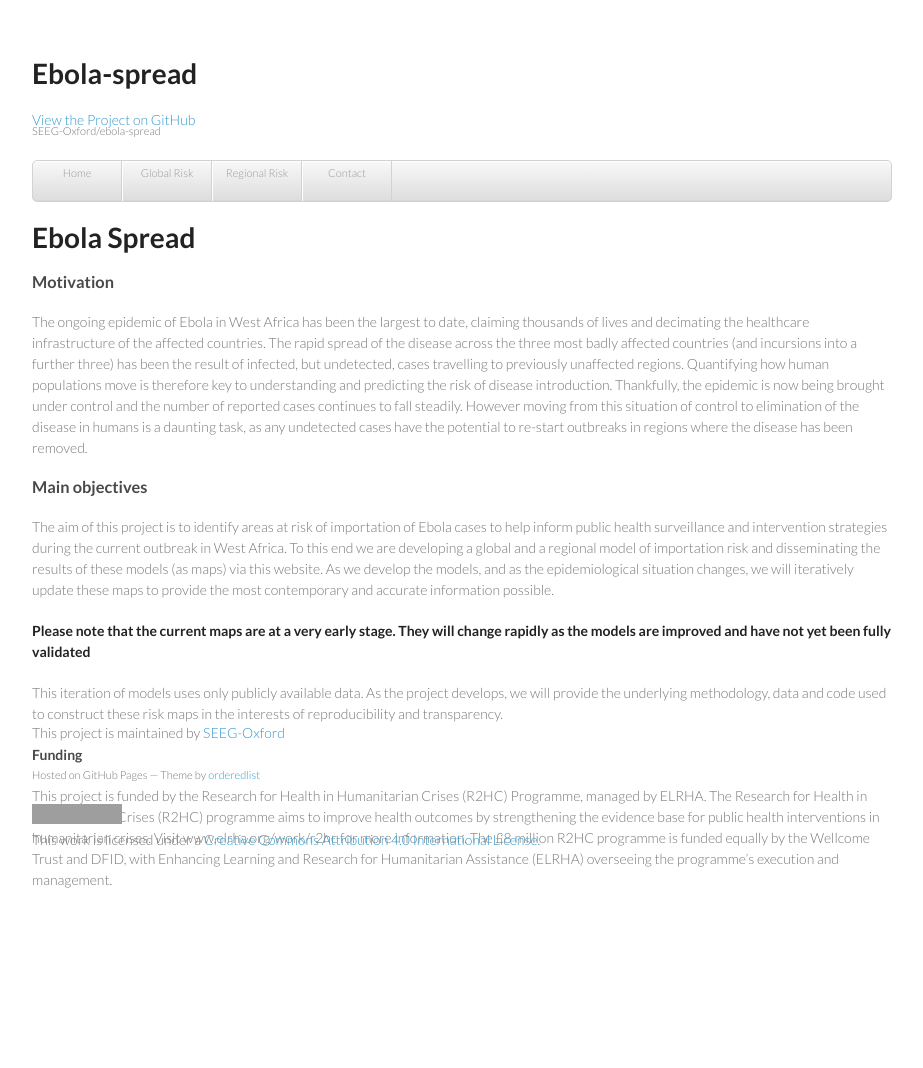
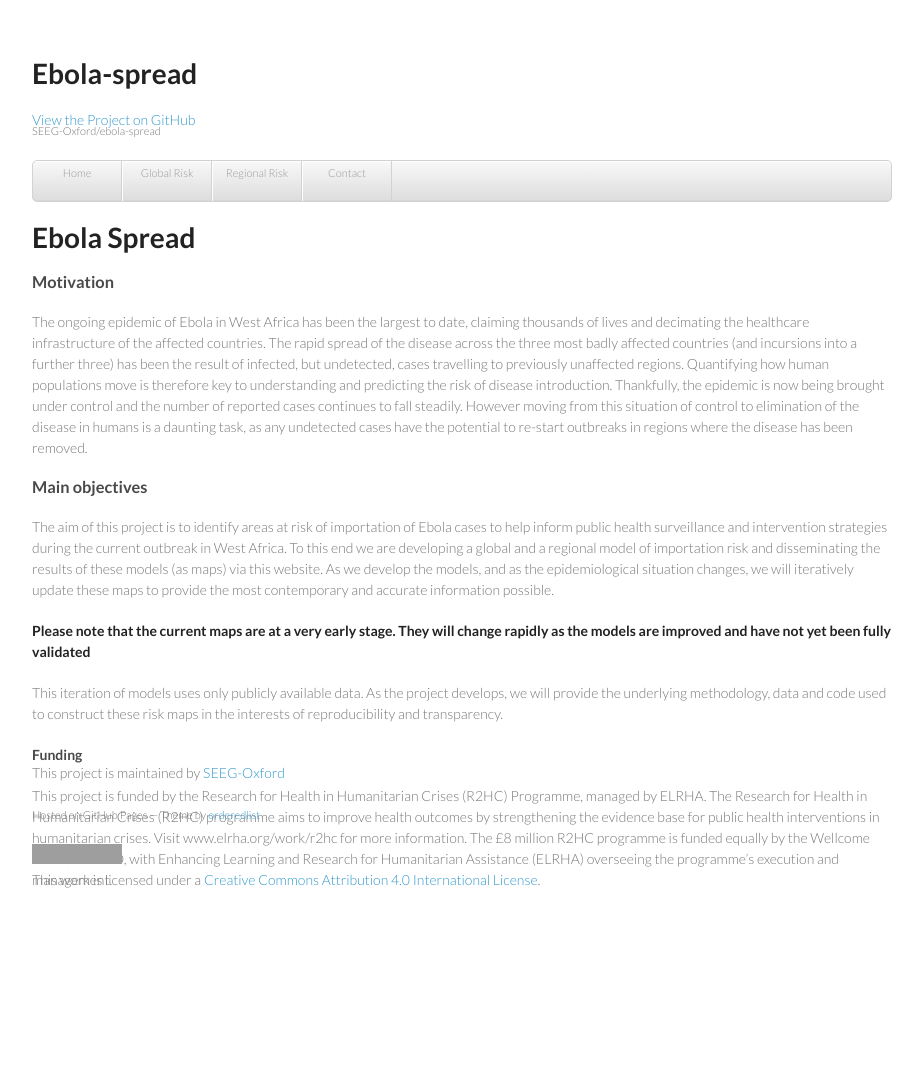
Before and after one commit to SEEG-Oxford/ebola-spread, a Jekyll site: the page built from index.md, in a window 1280 px wide. Shown: the whole page, without its empty margins (178-1101 px from the left). Built offline with Jekyll 4.4.1, drawn with Linux system fonts in a browser that asks for light colours; Markdown is read by kramdown in place of the engine named in the settings; before the commit the page ends 1018 px from its top, so only the background shows below that; grey boxes are pictures that could not be loaded.

Commit message:
Fix for static license at the bottom of the page

```diff
--- a/stylesheets/styles.css
+++ b/stylesheets/styles.css
@@ -155,7 +155,7 @@ header ul a strong {
 }
 
 section {
-  padding-bottom:50px;
+  padding-bottom:100px;
 }
 
 small {
@@ -171,7 +171,9 @@ hr {
 
 footer {
   position:fixed;
-  bottom:50px;
+  bottom:0px;
+  width:100%;
+  padding-bottom:10px;
 }
 
 @media print, screen and (max-width: 960px) {
```
